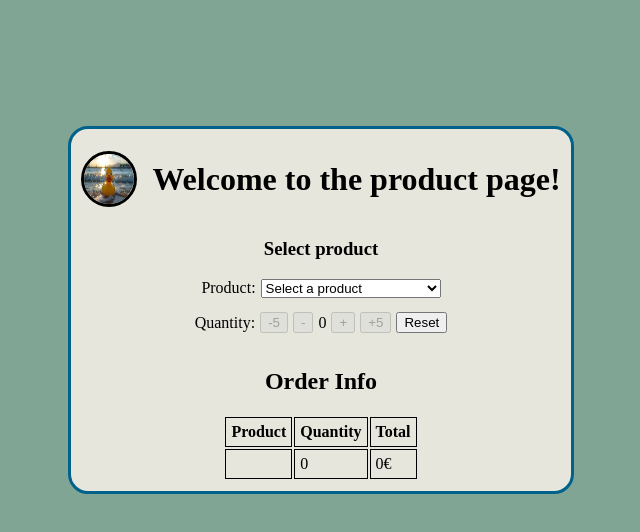
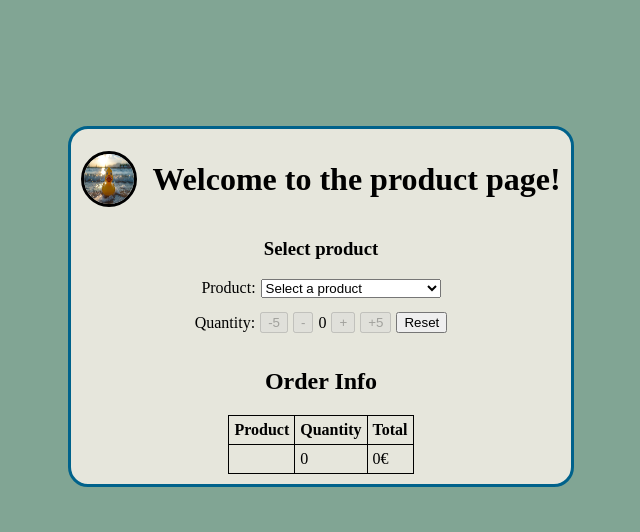
Before and after one commit to 4stron/component, a React (Vite) app: page / in a window 1280 px wide. Shown: the top 532 px of the page, without its empty margins (319-959 px from the left). Built offline with nearby package versions, Linux system fonts and the light colour scheme.

Commit message:
order info table border connects and -5 disabled unless counter > 4

```diff
--- a/src/App.css
+++ b/src/App.css
@@ -22,6 +22,10 @@ img {
     gap: 5px;
  }
 
+ table {
+   border-collapse: collapse;
+ }
+
  th, td {
     border: 1px solid #000000;
     padding: 5px;
--- a/src/App.jsx
+++ b/src/App.jsx
@@ -71,7 +71,7 @@ function App() {
       </div>
       <div className="quantity">
         <p>Quantity:</p>
-        <button disabled={isDisabled || counter === 0} onClick={decrementfive}>
+        <button disabled={isDisabled || counter < 5} onClick={decrementfive}>
           -5
         </button>
         <button disabled={isDisabled || counter === 0} onClick={decrement}>
```
